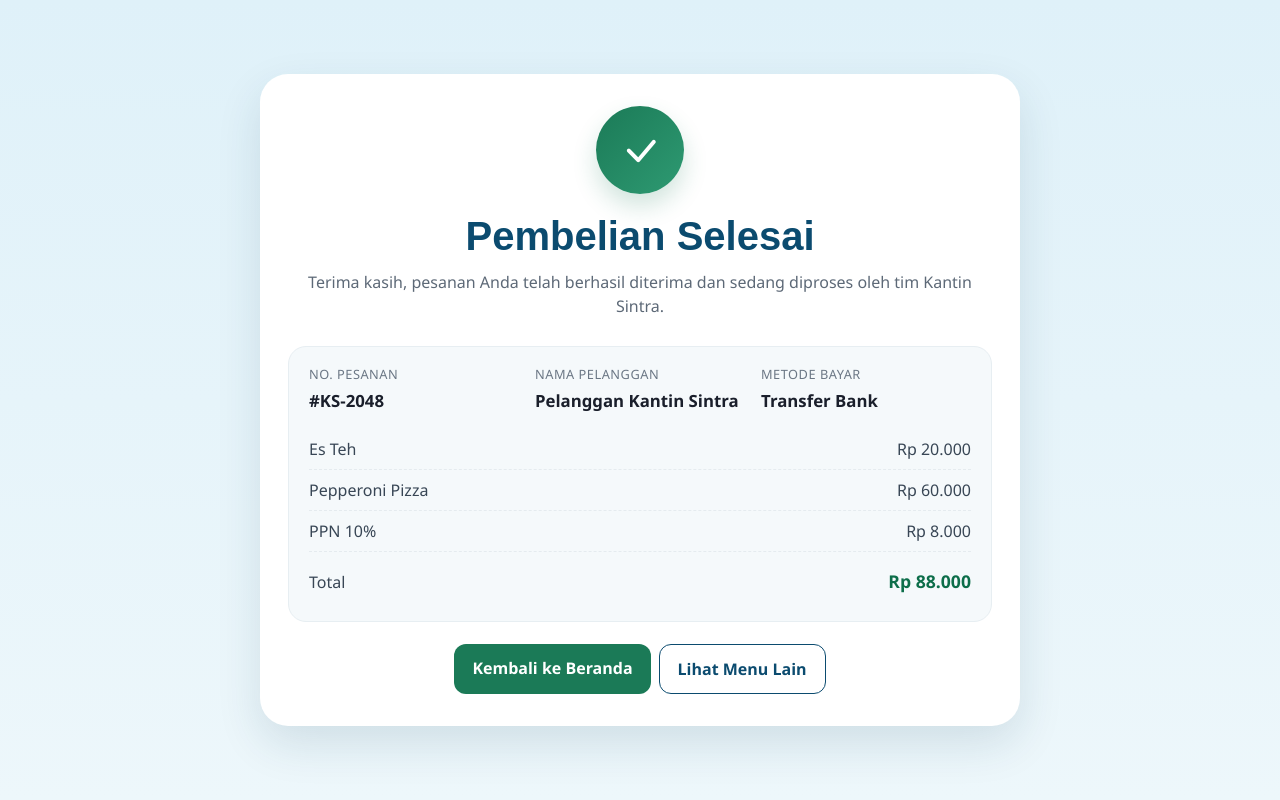
After one commit to cow-907/Kantin-Sintra_Study-Club, a PHP site: page /Checkout.html in a window 1280 px wide. The commit adds this page. Run offline with PHP 8.4, Linux system fonts and the light colour scheme.

Commit message:
update 3

```diff
--- /dev/null
+++ b/Checkout.html
@@ -0,0 +1,62 @@
+<!DOCTYPE html>
+<html lang="id">
+<head>
+  <meta charset="UTF-8">
+  <meta name="viewport" content="width=device-width, initial-scale=1.0">
+  <title>Pembelian Selesai - Kantin Sintra</title>
+  <link href="https://cdn.jsdelivr.net/npm/bootstrap@5.3.0/dist/css/bootstrap.min.css" rel="stylesheet">
+  <link href="https://cdn.jsdelivr.net/npm/bootstrap-icons@1.10.5/font/bootstrap-icons.css" rel="stylesheet">
+  <link rel="stylesheet" href="style.css">
+</head>
+<body>
+  <div class="success-shell">
+    <div class="success-card text-center">
+      <div class="success-icon">
+        <i class="bi bi-check-lg"></i>
+      </div>
+
+      <h1 class="success-title">Pembelian Selesai</h1>
+      <p class="success-subtitle">Terima kasih, pesanan Anda telah berhasil diterima dan sedang diproses oleh tim Kantin Sintra.</p>
+
+      <div class="order-box text-start">
+        <div class="row g-3 mb-3">
+          <div class="col-md-4">
+            <div class="meta-label">No. Pesanan</div>
+            <div class="meta-value">#KS-2048</div>
+          </div>
+          <div class="col-md-4">
+            <div class="meta-label">Nama Pelanggan</div>
+            <div class="meta-value">Pelanggan Kantin Sintra</div>
+          </div>
+          <div class="col-md-4">
+            <div class="meta-label">Metode Bayar</div>
+            <div class="meta-value">Transfer Bank</div>
+          </div>
+        </div>
+
+        <div class="summary-row">
+          <span>Es Teh</span>
+          <span>Rp 20.000</span>
+        </div>
+        <div class="summary-row">
+          <span>Pepperoni Pizza</span>
+          <span>Rp 60.000</span>
+        </div>
+        <div class="summary-row">
+          <span>PPN 10%</span>
+          <span>Rp 8.000</span>
+        </div>
+        <div class="summary-row mt-2">
+          <span>Total</span>
+          <span class="summary-total">Rp 88.000</span>
+        </div>
+      </div>
+
+      <div class="d-flex justify-content-center gap-2 flex-wrap">
+        <a href="Beranda.html" class="btn btn-success-custom">Kembali ke Beranda</a>
+        <a href="Daftar Menu.html" class="btn btn-outline-custom">Lihat Menu Lain</a>
+      </div>
+    </div>
+  </div>
+</body>
+</html>
--- a/Daftar Menu.html
+++ b/Daftar Menu.html
@@ -18,8 +18,8 @@
       <a href="Beranda.html" class="d-flex align-items-center gap-2 text-decoration-none">
         <div class="brand-icon"><i class="bi bi-shop"></i></div>
         <div>
-          <div class="brand-name">RM Sintra</div>
-          <div class="brand-sub">Rumah Makan Sintra</div>
+          <div class="brand-name">Kantin Sintra</div>
+          <div class="brand-sub">Kantin Sintra</div>
         </div>
       </a>
 
--- a/Keranjang.html
+++ b/Keranjang.html
@@ -118,7 +118,7 @@
           <span class="price-green fs-5">Rp 88.000</span>
         </div>
 
-        <button class="btn btn-checkout mb-3">Lanjut ke Pembayaran</button>
+        <a href="Checkout.html" class="btn btn-checkout mb-3 d-block text-center text-decoration-none">Lanjut ke Pembayaran</a>
         <a href="Daftar Menu.html" class="btn-continue">Lanjut Belanja</a>
       </div>
     </div>
--- a/login.html
+++ b/login.html
@@ -13,7 +13,7 @@
     <div class="card product-card p-4" style="max-width:420px; width:100%;">
       <div class="text-center mb-3">
         <h3 class="fw-bold mb-0">Masuk ke Akun</h3>
-        <div class="text-muted small">Selamat datang kembali di RM Sintra</div>
+        <div class="text-muted small">Selamat datang kembali di Kantin Sintra</div>
       </div>
 
       <form id="loginForm" action="admin.html" method="get">
--- a/style.css
+++ b/style.css
@@ -519,6 +519,146 @@ body {
   font-size: 1.15rem;
 }
 
+/* =========================
+   CHECKOUT SUCCESS START
+   Styling halaman `Checkout.html`:
+   - layar status pembayaran berhasil
+   - kartu konfirmasi pesanan
+   - ringkasan total dan tombol aksi
+   ========================= */
+body {
+  background: linear-gradient(180deg, #dff1f9 0%, #edf7fb 100%);
+}
+
+.success-shell {
+  min-height: 100vh;
+  display: flex;
+  align-items: center;
+  justify-content: center;
+  padding: 32px 16px;
+}
+
+.success-card {
+  background: #ffffff;
+  border-radius: 28px;
+  box-shadow: 0 18px 45px rgba(8, 55, 82, 0.12);
+  border: none;
+  max-width: 760px;
+  width: 100%;
+  padding: 32px 28px;
+}
+
+.success-icon {
+  width: 88px;
+  height: 88px;
+  border-radius: 50%;
+  background: linear-gradient(135deg, #1b7a57, #2e9a72);
+  color: #fff;
+  display: flex;
+  align-items: center;
+  justify-content: center;
+  font-size: 42px;
+  margin: 0 auto 18px;
+  box-shadow: 0 12px 24px rgba(27, 122, 87, 0.2);
+}
+
+.success-title {
+  font-family: 'Poppins', sans-serif;
+  font-size: clamp(2rem, 4vw, 2.5rem);
+  font-weight: 700;
+  color: #0b4b6f;
+  margin-bottom: 10px;
+}
+
+.success-subtitle {
+  color: #5d6977;
+  font-size: 1rem;
+  margin-bottom: 28px;
+}
+
+.order-box {
+  background: #f5f9fb;
+  border: 1px solid #e7eef2;
+  border-radius: 18px;
+  padding: 18px 20px;
+  margin-bottom: 22px;
+}
+
+.meta-label {
+  color: #6b7785;
+  font-size: 0.8rem;
+  margin-bottom: 4px;
+  text-transform: uppercase;
+  letter-spacing: 0.04em;
+}
+
+.meta-value {
+  color: #1a1f2b;
+  font-weight: 700;
+  font-size: 1.05rem;
+}
+
+.summary-row {
+  display: flex;
+  justify-content: space-between;
+  align-items: center;
+  padding: 8px 0;
+  border-bottom: 1px dashed #e5ebef;
+  color: #384655;
+}
+
+.summary-row:last-child {
+  border-bottom: none;
+}
+
+.summary-total {
+  font-size: 1.1rem;
+  font-weight: 800;
+  color: #0d6e4a;
+}
+
+.btn-success-custom {
+  background: #1b7a57;
+  border: none;
+  color: #fff;
+  border-radius: 12px;
+  padding: 12px 18px;
+  font-weight: 600;
+  transition: 0.2s ease;
+}
+
+.btn-success-custom:hover {
+  background: #155d45;
+  color: #fff;
+}
+
+.btn-outline-custom {
+  color: #0b4b6f;
+  border: 1.5px solid #0b4b6f;
+  border-radius: 12px;
+  padding: 12px 18px;
+  font-weight: 600;
+  background: transparent;
+}
+
+.btn-outline-custom:hover {
+  background: #0b4b6f;
+  color: #fff;
+}
+
+@media (max-width: 576px) {
+  .success-card {
+    padding: 24px 18px;
+  }
+
+  .d-flex.gap-2 {
+    flex-direction: column;
+  }
+}
+/* =========================
+   CHECKOUT SUCCESS END
+   ========================= */
+
 /* Summary Card Styling */
 .summary-card {
   background: #ffffff;
```
Also changed, not shown: Menu.html (deleted).
